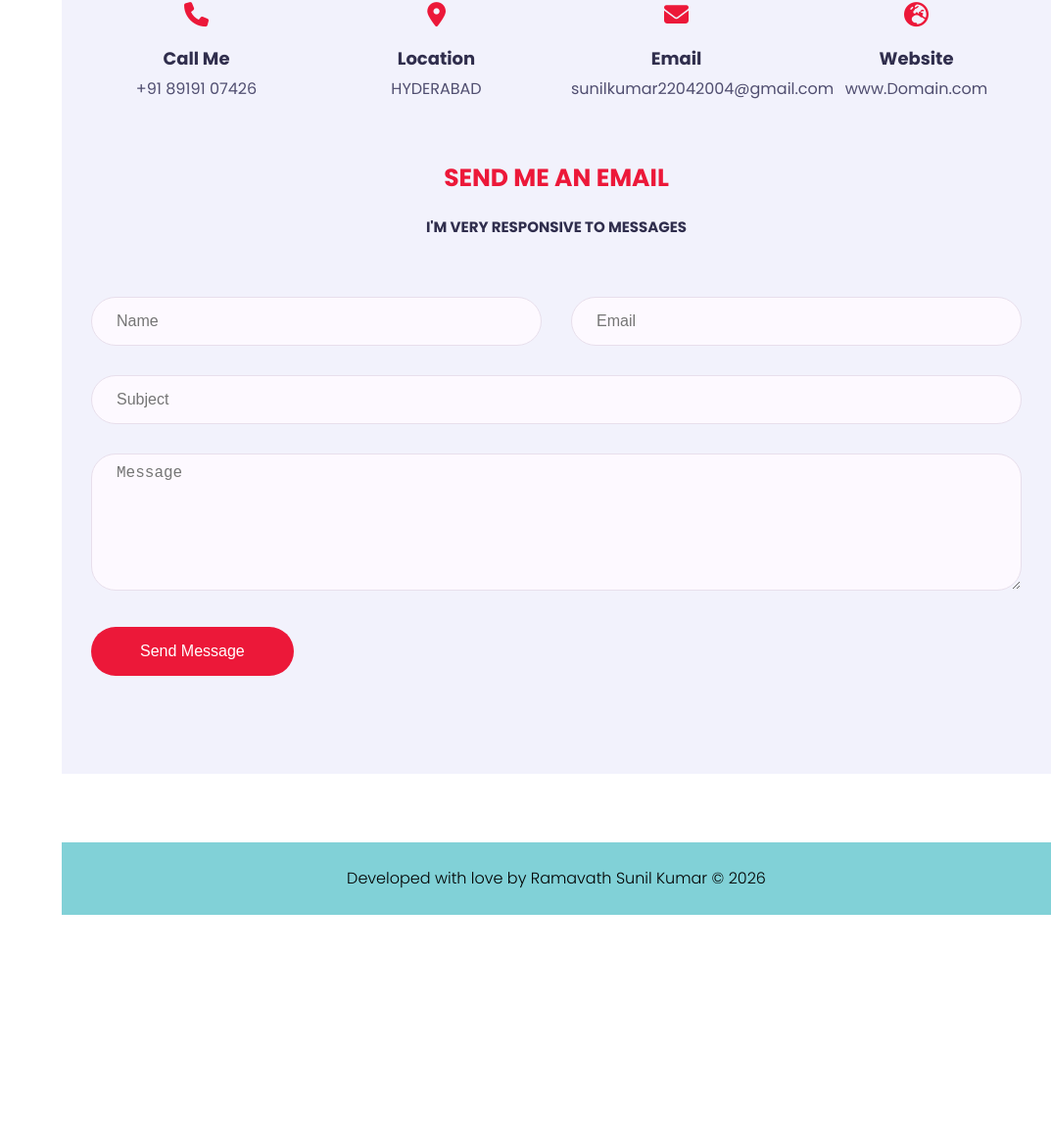
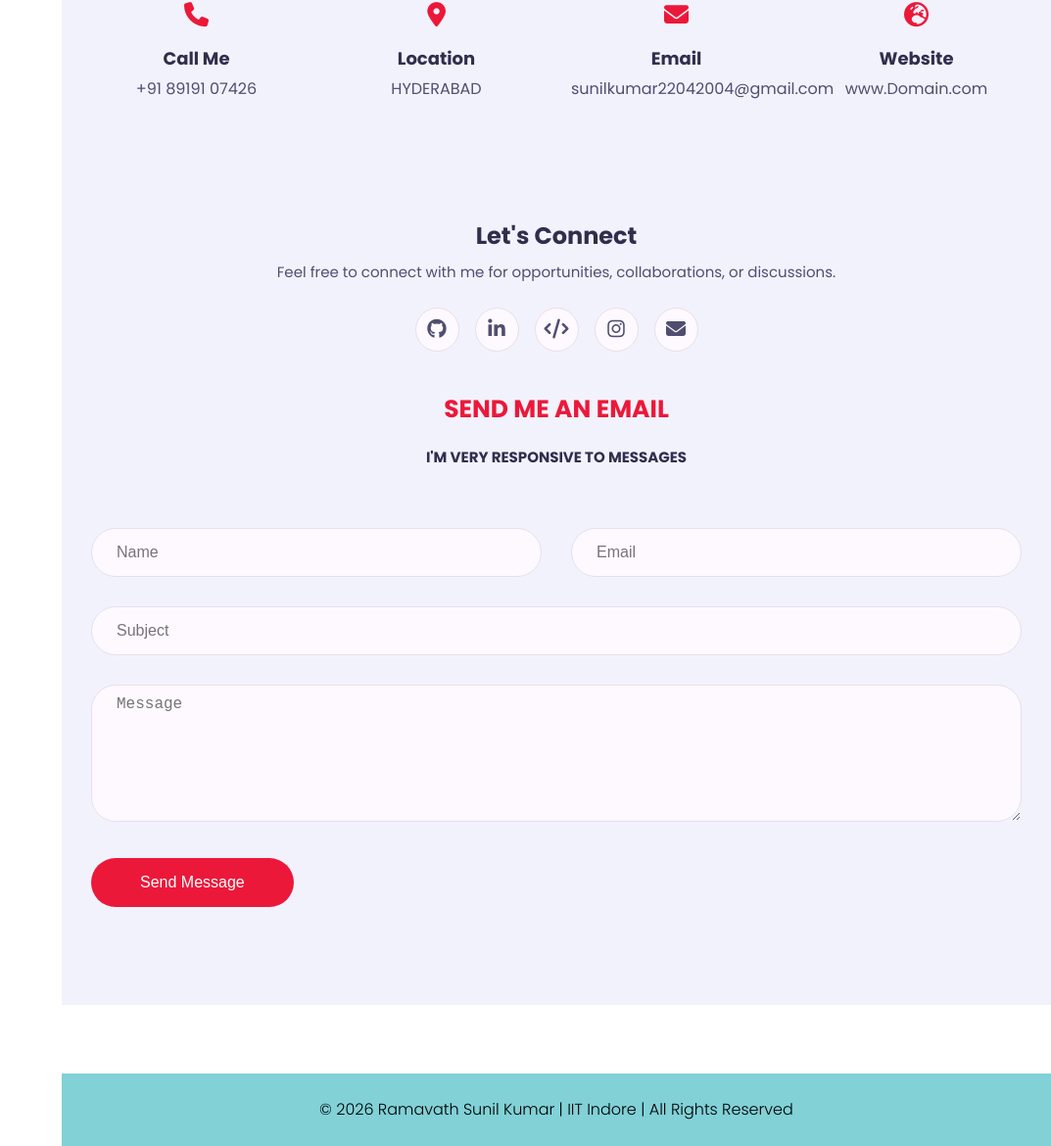
Before and after one commit to sunil-kumar45/Portfolio, a plain HTML site: page index.html in a window 1280 px wide. Shown: the part 4854-6024 px from the top of the page at 98% size, without its empty margins (207-1280 px from the left). Before the commit the page ends 5788 px from the top, so only its background shows below. Drawn offline with nearby package versions, Linux system fonts and the light colour scheme; a web font is replaced by a local one.

Commit message:
Add Connect With Me social section and update footer copyright

```diff
--- a/css/style.css
+++ b/css/style.css
@@ -826,6 +826,55 @@ h3.my-profession{
     margin-top: 70px;
  }
 
+/* Connect With Me Section */
+.connect-section {
+    text-align: center;
+    margin: 60px 0 40px;
+    width: 100%;
+}
+.connect-section .connect-title {
+    font-size: 24px;
+    font-weight: 700;
+    color: var(--text-black-900);
+    margin-bottom: 8px;
+}
+.connect-section .connect-subtitle {
+    font-size: 15px;
+    color: var(--text-black-700);
+    margin-bottom: 24px;
+    max-width: 600px;
+    margin-left: auto;
+    margin-right: auto;
+}
+.social-links-row {
+    display: flex;
+    justify-content: center;
+    align-items: center;
+    gap: 16px;
+    flex-wrap: wrap;
+}
+.social-icon-btn {
+    display: inline-flex;
+    align-items: center;
+    justify-content: center;
+    width: 45px;
+    height: 45px;
+    background-color: var(--bg-black-100);
+    border: 1px solid var(--bg-black-50);
+    color: var(--text-black-700);
+    border-radius: 50%;
+    font-size: 20px;
+    transition: all 0.3s ease;
+    text-decoration: none;
+}
+.social-icon-btn:hover {
+    background-color: var(--skin-color);
+    color: #ffffff;
+    transform: translateY(-3px);
+    box-shadow: 0 5px 15px rgba(0, 0, 0, 0.15);
+    border-color: var(--skin-color);
+}
+
 @media(max-width:1199px){
     .aside{
         left: -270px;
@@ -1065,4 +1114,21 @@ h3.my-profession{
         margin-left: auto;
         margin-right: auto;
     }
+
+    /* Mobile overrides for Connect Section */
+    .connect-section {
+        margin: 40px 0 25px;
+    }
+    .connect-section .connect-title {
+        font-size: 20px;
+    }
+    .connect-section .connect-subtitle {
+        font-size: 14px;
+        max-width: 90%;
+    }
+    .social-icon-btn {
+        width: 40px;
+        height: 40px;
+        font-size: 18px;
+    }
 }
--- a/index.html
+++ b/index.html
@@ -568,6 +568,33 @@
 
                         <!--=== Contact Item End ===-->
                     </div>
+
+                    <!--=== Connect With Me Section Start ===-->
+                    <div class="row">
+                        <div class="connect-section col-12 padd-15">
+                            <h3 class="connect-title">Let's Connect</h3>
+                            <p class="connect-subtitle">Feel free to connect with me for opportunities, collaborations, or discussions.</p>
+                            <div class="social-links-row">
+                                <a href="https://github.com/sunil-kumar45" target="_blank" rel="noopener noreferrer" class="social-icon-btn github" title="GitHub">
+                                    <i class="fab fa-github"></i>
+                                </a>
+                                <a href="https://linkedin.com/in/username" target="_blank" rel="noopener noreferrer" class="social-icon-btn linkedin" title="LinkedIn">
+                                    <i class="fab fa-linkedin-in"></i>
+                                </a>
+                                <a href="https://leetcode.com/username" target="_blank" rel="noopener noreferrer" class="social-icon-btn leetcode" title="LeetCode">
+                                    <i class="fas fa-code"></i>
+                                </a>
+                                <a href="https://instagram.com/username" target="_blank" rel="noopener noreferrer" class="social-icon-btn instagram" title="Instagram">
+                                    <i class="fab fa-instagram"></i>
+                                </a>
+                                <a href="mailto:sunilkumar22042004@gmail.com" target="_blank" rel="noopener noreferrer" class="social-icon-btn email" title="Email">
+                                    <i class="fas fa-envelope"></i>
+                                </a>
+                            </div>
+                        </div>
+                    </div>
+                    <!--=== Connect With Me Section End ===-->
+
                     <h3 class="contact-title padd-15">SEND ME AN EMAIL</h3>
                     <h4 class="contact-sub-title padd-15">I'M VERY RESPONSIVE TO MESSAGES</h4>
                     <!--=== Contact Form ===-->
@@ -612,7 +639,7 @@
             <!--===== Last Section Start =====-->
 
             <div class="last-text">
-                <p>Developed with love by Ramavath Sunil Kumar © 2026</p>
+                <p>&copy; 2026 Ramavath Sunil Kumar | IIT Indore | All Rights Reserved</p>
             </div>
             <a href="#" class="top"><i class="fa fa-chevron-up"></i></a>
 
```
